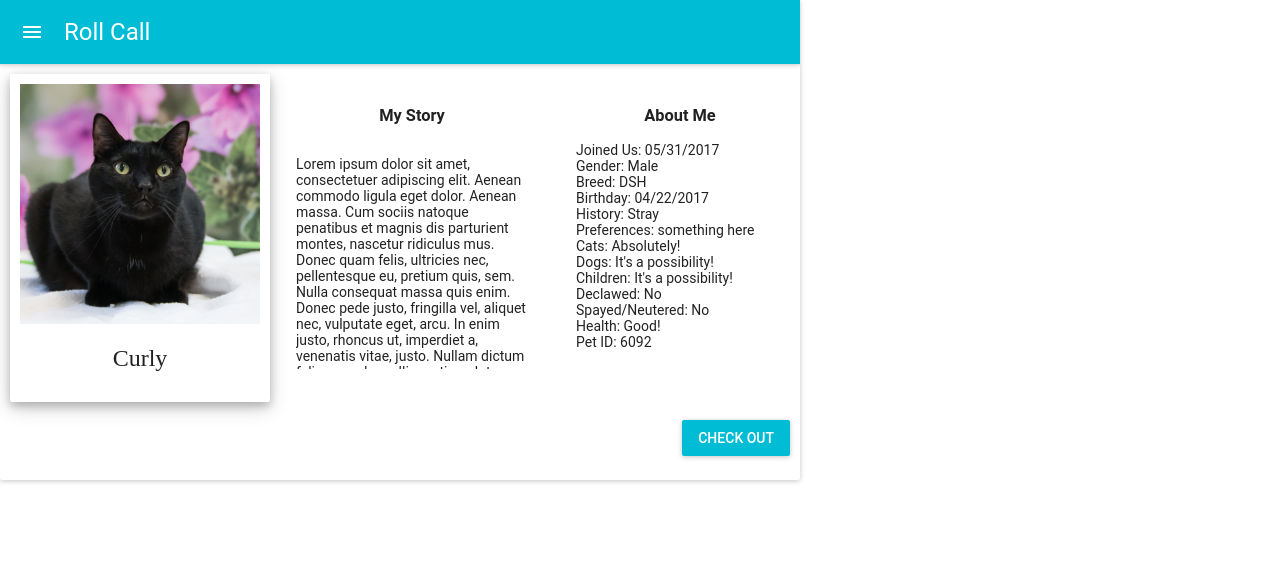
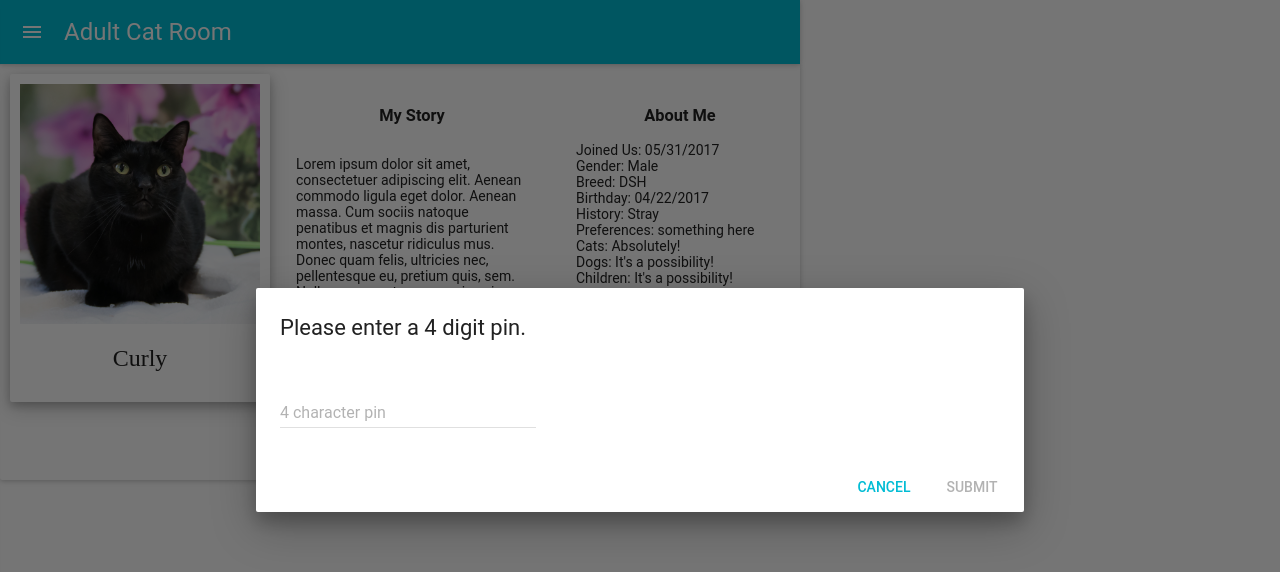
Before and after one commit to LyDawei/RollCall, a React (Create React App) app: page / in a window 1280 px wide. Both pictures are taken after a click on the button "CHECK OUT". Shown: the top 572 px of the page. Built offline with nearby package versions, Linux system fonts and the light colour scheme.

Commit message:
Added new Dialog after prompt for pin

```diff
--- a/src/components/AnimalInfo.jsx
+++ b/src/components/AnimalInfo.jsx
@@ -5,7 +5,7 @@ import './AnimalInfo.css';
 export default class AnimalInfo extends Component {
   render() {
     return (
-      <div class="animal-bio column-right">
+      <div className="animal-bio column-right">
         <CardText>
           <h3 style={{textAlign: 'center'}}>About Me</h3>
           <li>Joined Us: 05/31/2017</li>
--- a/src/components/App.js
+++ b/src/components/App.js
@@ -48,7 +48,7 @@ class App extends Component {
       <div className="app">
         <MuiThemeProvider>
           <AppBar
-            title="Roll Call"
+            title="Adult Cat Room"
             onLeftIconButtonTouchTap={this.handleToggle}>
           </AppBar>
 
--- a/src/components/CheckOutDialog.jsx
+++ b/src/components/CheckOutDialog.jsx
@@ -1,12 +1,116 @@
 import React, { Component } from 'react';
+import Dialog from 'material-ui/Dialog';
+import FlatButton from 'material-ui/FlatButton';
 import RaisedButton from 'material-ui/RaisedButton';
+import TextField from 'material-ui/TextField';
+import SelectField from 'material-ui/SelectField';
+import MenuItem from 'material-ui/MenuItem';
+
 import './CheckOutDialog.css';
 
 export default class CheckOutDialog extends Component {
+
+  constructor(props) {
+    super(props);
+    this.state = {
+      step1: false,
+      step2: false,
+      pinNumber: '',
+      submissionDisabled: true
+    };
+  }
+
+  handleOpenStep1 = () => {
+    this.setState({ step1: true });
+  };
+
+  handleCloseStep1 = () => {
+    this.setState({ step1: false });
+  };
+
+  handleCloseStep2 = () => {
+    this.setState({ step2: false });
+  };
+
+  handlePinSubmission = (evt) => {
+    this.setState({ pinNumber: evt.target.value });
+    if (evt.target.value.length === 4) {
+      this.setState({ submissionDisabled: false });
+    }
+  };
+
+  handleCheckOut = (evt) => {
+    this.setState({ step1: false, step2: true });
+  }
+
   render() {
+
+    const step1 = [
+      <FlatButton
+        label="Cancel"
+        primary={true}
+        onClick={this.handleCloseStep1}
+      />,
+      <FlatButton
+        label="Submit"
+        primary={true}
+        keyboardFocused={true}
+        onClick={this.handleCheckOut}
+        disabled={this.state.submissionDisabled}
+      />,
+    ];
+
+    const step2 = [
+      <FlatButton
+        label="Cancel"
+        primary={true}
+        onClick={this.handleCloseStep2}
+      />,
+      <FlatButton
+        label="Submit"
+        primary={true}
+        keyboardFocused={true}
+        onClick={this.handleCheckOut}
+      />
+    ]
+
     return (
-      <div class="checkout-button">
-        <RaisedButton primary={true} label='Check Out' />
+      <div className="checkout-button">
+        <RaisedButton primary={true} label='Check Out' onClick={this.handleOpenStep1} />
+        <Dialog
+          title="Please enter a 4 digit pin."
+          actions={step1}
+          modal={false}
+          open={this.state.step1}
+          onRequestClose={this.handleCloseStep1}
+        >
+          <TextField
+            floatingLabelText="4 character pin"
+            type="password"
+            maxLength="4"
+            value={this.state.pinNumber}
+            onChange={this.handlePinSubmission}
+          /><br />
+        </Dialog>
+
+        <Dialog
+          title="You're almost there!"
+          actions={step2}
+          modal={false}
+          open={this.state.step2}
+          onRequestClose={this.handleCloseStep2}
+        >
+          <SelectField
+            floatingLabelText="Reason:"
+            value={1}
+            onChange={this.handleSelect}>
+            <MenuItem value={1} primaryText="Never" />
+            <MenuItem value={2} primaryText="Every Night" />
+            <MenuItem value={3} primaryText="Weeknights" />
+            <MenuItem value={4} primaryText="Weekends" />
+            <MenuItem value={5} primaryText="Weekly" />
+          </SelectField>
+        </Dialog>
       </div>
     );
   }
--- a/src/components/KennelCard.jsx
+++ b/src/components/KennelCard.jsx
@@ -1,5 +1,5 @@
 import React, { Component } from 'react';
-import { Card, CardText } from 'material-ui/Card';
+import { Card } from 'material-ui/Card';
 import AnimalInfo from './AnimalInfo';
 import AnimalStory from './AnimalStory';
 import CheckOutDialog from './CheckOutDialog';
@@ -9,7 +9,7 @@ import './KennelCard.css';
 class KennelCard extends Component {
   render() {
     return (
-      <Card class="kennel-card">
+      <Card className="kennel-card">
         <Polaroid />
         <AnimalStory />
         <AnimalInfo />
--- a/src/components/Polaroid.jsx
+++ b/src/components/Polaroid.jsx
@@ -4,11 +4,11 @@ import './Polaroid.css';
 export default class Polaroid extends Component {
   render() {
     return (
-      <div class="polaroid-wrapper column-left">
-        <CardMedia class="polaroid-image">
+      <div className="polaroid-wrapper column-left">
+        <CardMedia className="polaroid-image">
           <img src="/assets/curly.jpg" alt="Description of cat" />
         </CardMedia>
-        <CardTitle class="polaroid-title" title="Curly" />
+        <CardTitle className="polaroid-title" title="Curly" />
       </div>
     );
   }
--- a/src/electron-starter.js
+++ b/src/electron-starter.js
@@ -13,7 +13,7 @@ let mainWindow;
 
 function createWindow() {
   // Create the browser window.
-  mainWindow = new BrowserWindow({ width: 800, height: 480 });
+  mainWindow = new BrowserWindow({ width: 800, height: 480, frame: false });
 
   // and load the index.html of the app.
   const startUrl = process.env.ELECTRON_START_URL || url.format({
@@ -31,7 +31,7 @@ function createWindow() {
     mainWindow = null
   });
 
-  // mainWindow.setMenu(null);
+  mainWindow.setMenu(null);
 }
 
 // This method will be called when Electron has finished
```
Also changed, not shown: src/components/AnimalStory.jsx (+2 -2 lines).
